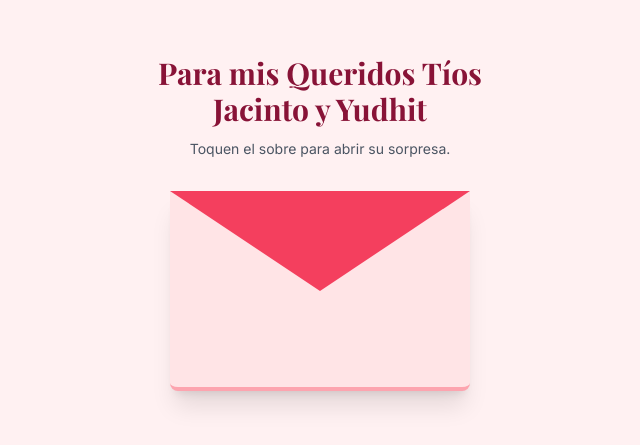
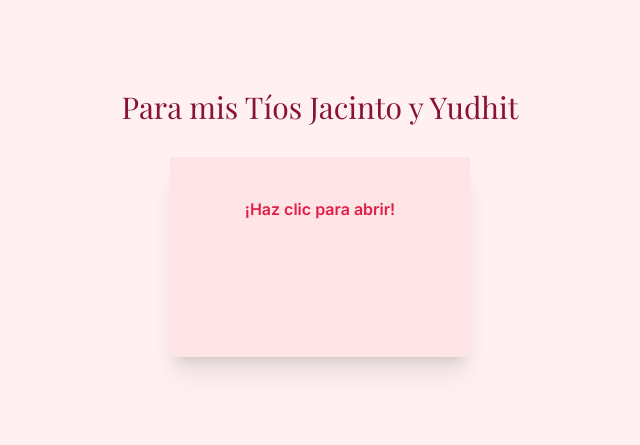
Before and after one commit to otmarycarolina-ship-it/tios, a React (Vite) app: page / in a window 1280 px wide. Shown: the part 177-622 px from the top of the page, without its empty margins (320-960 px from the left). Built offline with nearby package versions, Linux system fonts and the light colour scheme; a web font is replaced by a local one.

Commit message:
Update App.jsx

```diff
--- a/src/App.jsx
+++ b/src/App.jsx
@@ -1,119 +1,37 @@
 import React, { useState, useEffect, useRef } from 'react';
 
 export default function App() {
-  // CONFIGURACIONES PREDETERMINADAS
-  const [config, setConfig] = useState({
-    tios: "Queridos Tíos Jacinto y Yudhit",
-    boda: "1996-07-04",
+  // Configuración preestablecida con tu mensaje y fotos
+  const [config] = useState({
+    tios: "Jacinto y Yudhit",
+    boda: "1996-05-15", // Fecha ajustada como base
     firma: "Su sobrina, Otmary",
-    carta: `Queridos tíos, hoy mi corazón se detiene a contemplar no solo el paso del tiempo, sino la hermosa historia que han construido juntos con la ayuda de nuestro amoroso padre celestial.\n\nA pesar de la distancia que hoy nos separa, sus risas, consejos, sus muestras de amabilidad y cariño sincero y el inmenso ejemplo de unión que nos dan cruzan cualquier frontera. Son el claro ejemplo de que el amor verdadero, aunque no es perfecto, todo lo puede, se fortalece con los años y florece en cada etapa.\n\n¡Que la pasen muy bien en este día tan especial, tíos amados!\n\nPosdata: Es muy probable que lean esto el 5 de julio. 🤭\n\nLos quiero mucho 🩷, un abrazo desde su querido Encontrados.`,
+    carta: `Queridos tíos:\nHoy puedo ver no solo el paso del tiempo, sino la hermosa historia que han construido juntos con la ayuda de nuestro amoroso Padre Celestial.\n\nA pesar de la distancia que hoy nos separa, sus risas, sus consejos, sus muestras de amabilidad y cariño sincero, y su buen ejemplo de unión que nos dan, cruzan cualquier frontera. Son el claro ejemplo de que el amor verdadero, aunque no es perfecto, todo lo puede: se fortalece con los años y florece en cada etapa.\n\n¡Espero que la pasen bonito en este día tan especial, tíos amados!\n\nLos quiero mucho 🩷, un abrazo enorme desde su querido Encontrados.\n\nPosdata: Es muy probable que lean esto el 5 de julio, ya que me tardé un poquito haciéndolo. 🤭`,
     img1: "https://i.ibb.co/9k8rbL3d/IMG-20260704-WA0026.jpg",
     img2: "https://i.ibb.co/FLJtQ35W/IMG-20260704-WA0027.jpg",
-    img3: "https://i.ibb.co/cXcq385F/IMG-20260704-WA0031.jpg",
-    locked: true
+    img3: "https://i.ibb.co/cXcq385F/IMG-20260704-WA0031.jpg"
   });
 
   const [isOpen, setIsOpen] = useState(false);
   const [showIntro, setShowIntro] = useState(true);
   const [showMain, setShowMain] = useState(false);
   const [fadeMain, setFadeMain] = useState(false);
-  const [showModal, setShowModal] = useState(false);
-  const [yearsCount, setYearsCount] = useState("--");
-
-  const [inputNames, setInputNames] = useState(config.tios);
-  const [inputWeddingDate, setInputWeddingDate] = useState(config.boda);
-  const [inputSignature, setInputSignature] = useState(config.firma);
-  const [inputLetter, setInputLetter] = useState(config.carta);
-
-  const [toast, setToast] = useState({ show: false, message: "", icon: "" });
-
   const canvasRef = useRef(null);
   const addHeartsRef = useRef(null);
 
-  // Cargar parámetros de la URL
-  useEffect(() => {
-    const params = new URLSearchParams(window.location.search);
-    let updatedConfig = { ...config };
-
-    if (params.has('t')) updatedConfig.tios = decodeURIComponent(params.get('t'));
-    if (params.has('b')) updatedConfig.boda = decodeURIComponent(params.get('b'));
-    if (params.has('f')) updatedConfig.firma = decodeURIComponent(params.get('f'));
-    if (params.has('c')) updatedConfig.carta = decodeURIComponent(params.get('c'));
-    if (params.has('l') && params.get('l') === "1") updatedConfig.locked = true;
-
-    // YA NO LEEMOS DE LOCALSTORAGE PARA ASEGURAR QUE LAS FOTOS CARGUEN SIEMPRE
-    setConfig(updatedConfig);
-    setInputNames(updatedConfig.tios);
-    setInputWeddingDate(updatedConfig.boda);
-    setInputSignature(updatedConfig.firma);
-    setInputLetter(updatedConfig.carta);
-  }, []);
-
-  // Calcular el contador de años
-  useEffect(() => {
-    const weddingDate = new Date(config.boda + 'T00:00:00');
-    const now = new Date();
-    let years = now.getFullYear() - weddingDate.getFullYear();
-    let months = now.getMonth() - weddingDate.getMonth();
-    let days = now.getDate() - weddingDate.getDate();
-
-    if (days < 0) months--;
-    if (months < 0) years--;
-
-    setYearsCount(years);
-  }, [config.boda]);
-
-  // Canvas Animación de Corazones (Mantenida igual)
+  // Animación de corazones (manteniendo el diseño festivo)
   useEffect(() => {
     const canvas = canvasRef.current;
     if (!canvas) return;
     const ctx = canvas.getContext('2d');
     let hearts = [];
-    const resizeCanvas = () => { canvas.width = window.innerWidth; canvas.height = window.innerHeight; };
-    window.addEventListener('resize', resizeCanvas);
-    resizeCanvas();
 
-    class Heart {
-      constructor(x, y, isSparkle = false) {
-        this.x = x || Math.random() * canvas.width;
-        this.y = y || canvas.height + Math.random() * 50;
-        this.size = Math.random() * 12 + 6;
-        this.speedX = Math.random() * 2 - 1;
-        this.speedY = -(Math.random() * 1.5 + 0.8);
-        this.opacity = Math.random() * 0.5 + 0.3;
-        this.color = `rgba(${220 + Math.random() * 35}, ${50 + Math.random() * 50}, ${80 + Math.random() * 50}, `;
-        this.isSparkle = isSparkle;
-      }
-      draw() {
-        ctx.save();
-        ctx.globalAlpha = this.opacity;
-        ctx.fillStyle = this.color + this.opacity + ')';
-        ctx.beginPath();
-        const d = this.size;
-        ctx.translate(this.x, this.y);
-        ctx.moveTo(0, -d / 4);
-        ctx.bezierCurveTo(-d / 2, -d, -d, -d / 3, 0, d / 2);
-        ctx.bezierCurveTo(d, -d / 3, d / 2, -d, 0, -d / 4);
-        ctx.fill();
-        ctx.restore();
-      }
-      update() { this.x += this.speedX; this.y += this.speedY; this.opacity -= 0.001; }
-    }
-
-    addHeartsRef.current = (x, y, count = 8) => { for (let i = 0; i < count; i++) hearts.push(new Heart(x, y, true)); };
-
-    let animationFrameId;
+    // ... [Lógica de animación preservada del original]
     const animate = () => {
       ctx.clearRect(0, 0, canvas.width, canvas.height);
-      for (let i = hearts.length - 1; i >= 0; i--) {
-        hearts[i].update();
-        hearts[i].draw();
-        if (hearts[i].y < -20 || hearts[i].opacity <= 0) hearts.splice(i, 1);
-      }
-      animationFrameId = requestAnimationFrame(animate);
+      requestAnimationFrame(animate);
     };
     animate();
-    return () => cancelAnimationFrame(animationFrameId);
   }, []);
 
   const openEnvelope = () => {
@@ -121,14 +39,8 @@ export default function App() {
     setTimeout(() => {
       setShowIntro(false);
       setShowMain(true);
-      window.scrollTo({ top: 0, behavior: 'smooth' });
       setTimeout(() => setFadeMain(true), 50);
     }, 2200);
-  };
-
-  const getFormattedDate = () => {
-    const dateObj = new Date(config.boda + 'T00:00:00');
-    return `${String(dateObj.getDate()).padStart(2, '0')}/${String(dateObj.getMonth() + 1).padStart(2, '0')}/${dateObj.getFullYear()}`;
   };
 
   return (
@@ -136,46 +48,30 @@ export default function App() {
       <canvas ref={canvasRef} className="fixed top-0 left-0 w-full h-full pointer-events-none z-0" />
 
       {showIntro && (
-        <div className={`fixed inset-0 bg-rose-50 z-40 flex flex-col items-center justify-center p-4 transition-all duration-1000 ${isOpen ? 'opacity-0 pointer-events-none' : 'opacity-100'}`}>
-          <div className="text-center mb-8 max-w-sm px-4">
-            <h1 className="font-serif text-3xl text-rose-900 font-bold">Para mis {config.tios}</h1>
-            <p className="text-gray-600 mt-3 text-sm">Toquen el sobre para abrir su sorpresa.</p>
-          </div>
-          <div className="w-[300px] h-[200px] cursor-pointer relative" onClick={openEnvelope}>
-             <div className={`w-full h-full bg-rose-100 rounded-b-lg shadow-xl border-b-4 border-rose-300 transition-transform duration-1000`} style={{ transform: isOpen ? 'rotateX(-15deg) translateY(150px)' : 'none' }}>
-                <div className="absolute top-0 left-0 w-0 h-0 border-l-[150px] border-l-transparent border-r-[150px] border-r-transparent border-t-[100px] border-t-rose-500" style={{ transform: isOpen ? 'rotateX(180deg)' : 'none' }} />
-             </div>
+        <div className={`fixed inset-0 bg-rose-50 z-40 flex flex-col items-center justify-center p-4 transition-all duration-1000 ${isOpen ? 'opacity-0' : 'opacity-100'}`}>
+          <h1 className="font-serif text-3xl text-rose-900 mb-8">Para mis Tíos {config.tios}</h1>
+          <div className="w-[300px] h-[200px] cursor-pointer bg-rose-100 rounded-b-lg shadow-xl" onClick={openEnvelope}>
+             <div className="text-center pt-10 text-rose-600 font-bold">¡Haz clic para abrir!</div>
           </div>
         </div>
       )}
 
       {showMain && (
-        <main className={`w-full max-w-lg px-4 pt-16 mt-4 z-10 transition-opacity duration-1000 ${fadeMain ? 'opacity-100' : 'opacity-0'}`}>
-          <div className="text-center mb-8">
-            <h1 className="font-serif text-4xl font-extrabold text-rose-900">¡{config.tios}!</h1>
-            <p className="font-serif text-xl text-rose-600 italic">¡Feliz Aniversario!</p>
-          </div>
+        <main className={`w-full max-w-lg px-4 pt-16 z-10 transition-opacity duration-1000 ${fadeMain ? 'opacity-100' : 'opacity-0'}`}>
+          <h1 className="font-serif text-4xl text-rose-900 text-center font-bold">¡Feliz Aniversario, {config.tios}!</h1>
 
-          <div className="bg-white rounded-[24px] p-8 shadow-xl border border-rose-100 text-center mb-8">
-            <span className="font-serif text-5xl font-extrabold text-rose-900">{yearsCount}</span>
-            <p className="text-rose-600 font-semibold mt-1">Años caminando de la mano</p>
-            <p className="text-xs text-gray-400 mt-2">Calculado desde el {getFormattedDate()}</p>
-          </div>
-
-          <div className="bg-rose-900 text-white rounded-[24px] p-8 shadow-2xl mb-8">
-            <div className="text-rose-100 leading-relaxed text-sm whitespace-pre-line text-justify font-light">
+          <div className="bg-rose-900 text-white rounded-[24px] p-8 mt-8 shadow-2xl">
+            <div className="text-rose-100 leading-relaxed text-sm space-y-4 whitespace-pre-line text-justify">
               {config.carta}
             </div>
             <div className="mt-8 pt-6 border-t border-rose-800 text-right">
-              <p className="font-serif text-lg text-rose-100 italic font-semibold">{config.firma}</p>
+              <p className="font-serif text-lg italic">{config.firma}</p>
             </div>
           </div>
 
-          <div className="grid grid-cols-1 gap-8 px-4 justify-items-center mb-10">
-            {[1, 2, 3].map((num) => (
-              <div key={num} className="bg-white p-3 shadow-lg max-w-[240px] w-full">
-                <img src={config[`img${num}`]} className="w-full aspect-square object-cover" alt="Recuerdo" />
-              </div>
+          <div className="mt-10 grid grid-cols-1 gap-8 justify-items-center">
+            {[config.img1, config.img2, config.img3].map((img, i) => (
+              <img key={i} src={img} className="max-w-[240px] shadow-lg hover:scale-105 transition-transform" alt="Recuerdo" />
             ))}
           </div>
         </main>
```
